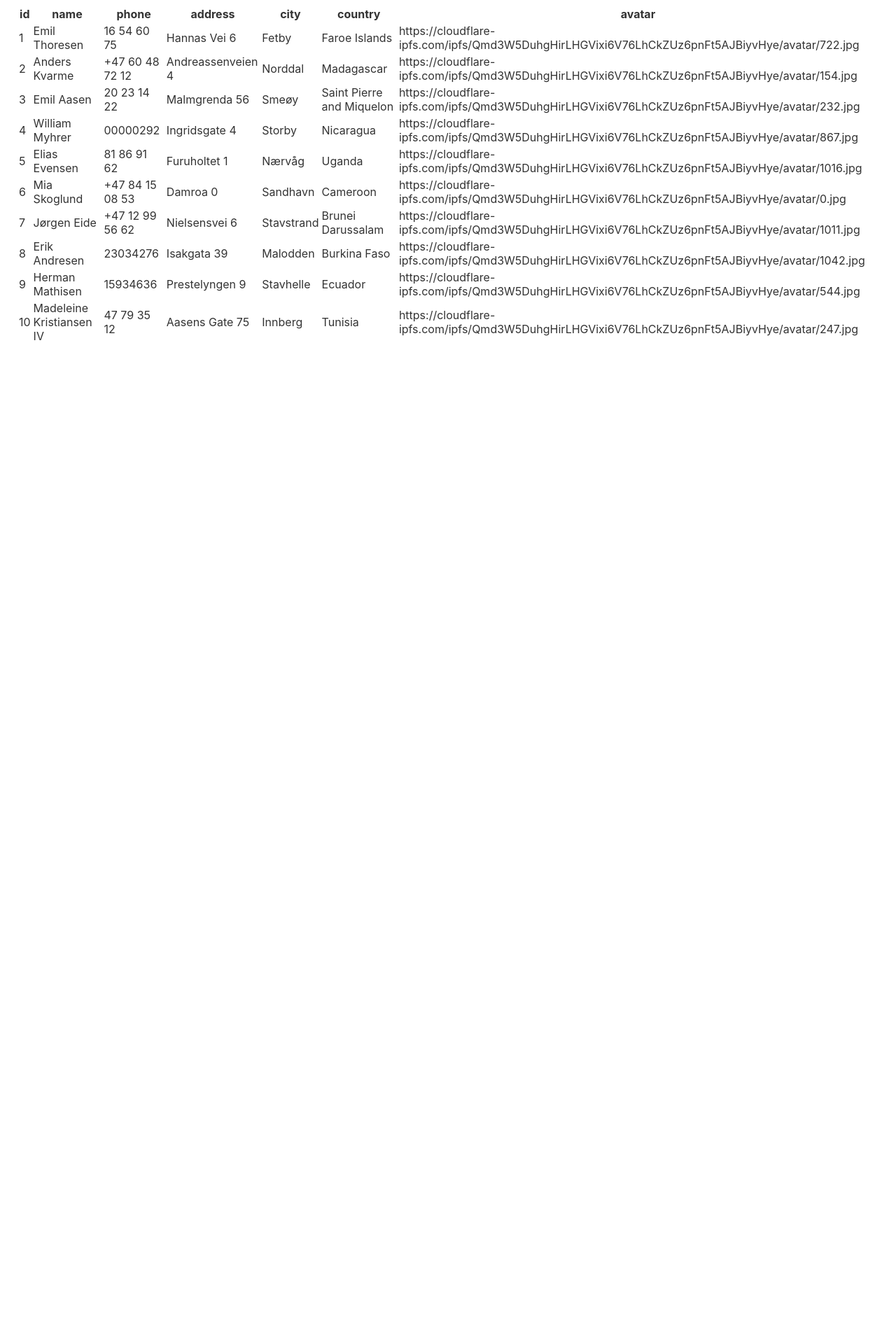
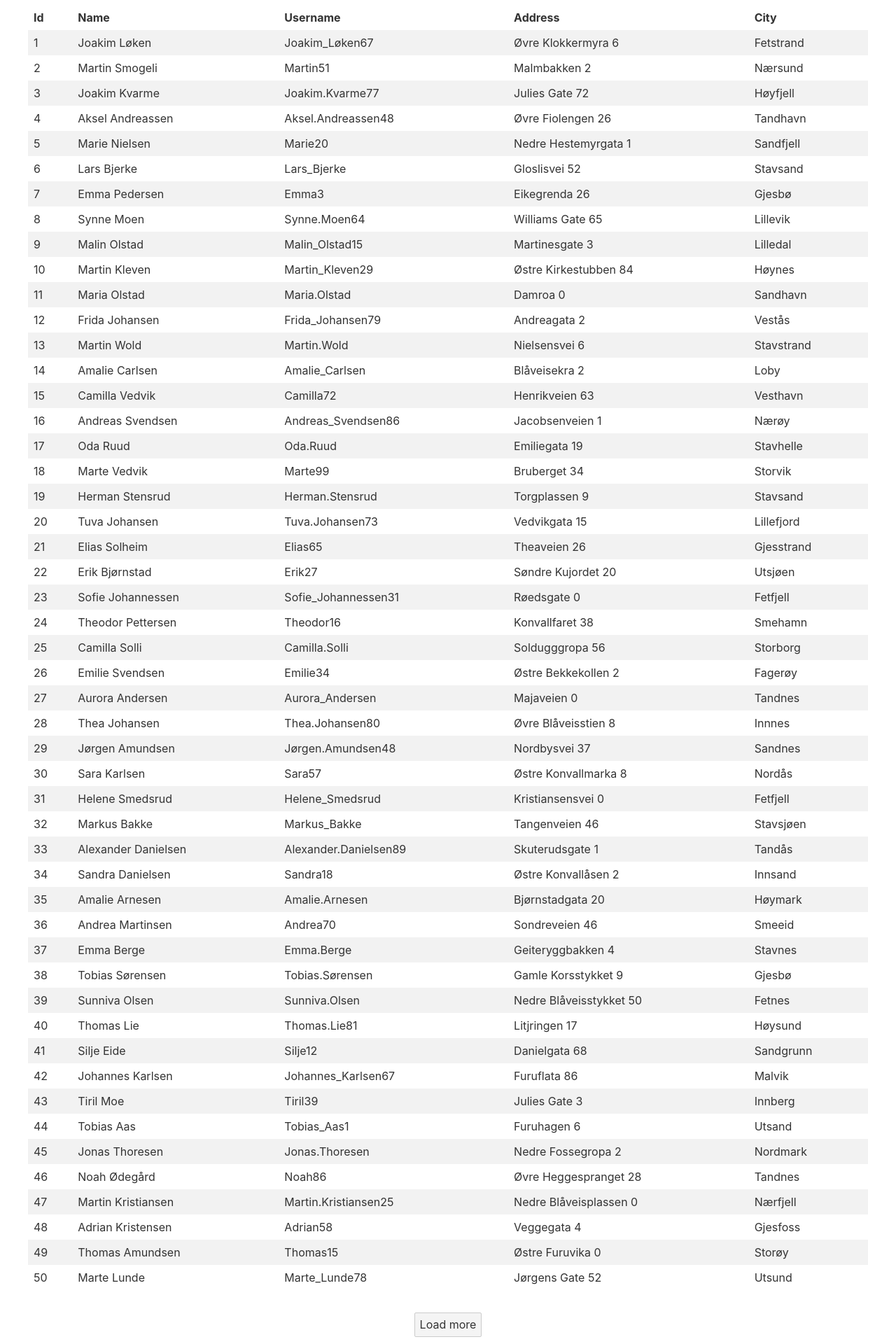
Before and after one commit to davidfrp/svelte-random-people, a Svelte app: page / in a window 1280 px wide. Shown: the part 180-2100 px from the top of the page at 70% size. Before the commit the page ends 800 px from the top, so only its background shows below. Built offline with nearby package versions, Linux system fonts and the light colour scheme.

Commit message:
Added TableHead and TableRow components.

```diff
--- a/src/App.svelte
+++ b/src/App.svelte
@@ -3,21 +3,45 @@
 	import peopleService from './services/peopleServices';
 
 	const data = peopleService();
+
+	let people = [];
+	let currentPage = 1;
+	let hasReachEnd = false;
+
+	async function handleClick() {
+		const newPeople = await data.findAllPaged(currentPage, 50);
+		if (newPeople.length > 0) {
+			people = [...people, ...newPeople];
+			currentPage++;
+		} else {
+			hasReachEnd = true;
+		}
+	}
+
+	handleClick();
 </script>
 
 <main>
-	<h1>Hi Heather!</h1>
-	{#await data.findAllPaged(1, 10)}
-		<p>...waiting</p>
-	{:then people}
-		<PeopleTable tableData={people} />
-	{/await}
+	<h1>Random people data</h1>
+	<PeopleTable tableData={people} />
+	<div id="status">
+		{#if hasReachEnd}
+			<p>No more data to load</p>
+		{:else}
+			<button on:click={handleClick}>Load more</button>
+		{/if}
+	</div>
 </main>
 
 <style>
+	#status {
+		text-align: center;
+		margin: 2rem 0;
+	}
+
 	main {
 		padding: 1em;
-		max-width: 240px;
+		max-width: 1200px;
 		margin: 0 auto;
 	}
 
@@ -28,10 +52,4 @@
 		font-size: 4em;
 		font-weight: 100;
 	}
-
-	@media (min-width: 640px) {
-		main {
-			max-width: none;
-		}
-	}
 </style>
--- a/src/components/PeopleTable.svelte
+++ b/src/components/PeopleTable.svelte
@@ -1,20 +1,21 @@
 <script>
+    import TableHead from './TableHead.svelte';
+    import TableRow from './TableRow.svelte';
     export let tableData = [];
 </script>
 
 {#if tableData.length > 0}
     <table>
-        <tr>
-            {#each Object.keys(tableData[0]) as cellData}
-                <th>{cellData}</th>
-            {/each}
-        </tr>
+        <TableHead data={tableData} />
         {#each tableData as rowData}
-            <tr>
-                {#each Object.values(rowData) as cellData}
-                    <td>{cellData}</td>
-                {/each}
-            </tr>
+            <TableRow data={rowData} />
         {/each}
     </table>
 {/if}
+
+<style>
+    table {
+        border-collapse: collapse;
+        width: 100%;
+    }
+</style>
--- /dev/null
+++ b/src/components/TableHead.svelte
@@ -0,0 +1,19 @@
+<script>
+    export let data = [];
+</script>
+
+<thead>
+    <tr>
+        {#each Object.keys(data[0]) as cellData}
+            <th>{cellData.split(/(?=[A-Z])/).join(' ')}</th>
+        {/each}
+    </tr>
+</thead>
+
+<style>
+    th {
+        text-transform: capitalize;
+        text-align: left;
+        padding: 0.5rem;
+    }
+</style>
--- /dev/null
+++ b/src/components/TableRow.svelte
@@ -0,0 +1,19 @@
+<script>
+    export let data = [];
+</script>
+
+<tr>
+    {#each Object.values(data) as cellData}
+        <td>{cellData}</td>
+    {/each}
+</tr>
+
+<style>
+    tr:nth-child(even) {
+        background-color: #f2f2f2
+    }
+
+    td {
+        padding: 0.5rem;
+    }
+</style>
--- a/src/services/peopleServices.js
+++ b/src/services/peopleServices.js
@@ -1,39 +1,36 @@
-import { faker } from '@faker-js/faker';
+import { faker } from "@faker-js/faker";
 
-faker.locale = 'nb_NO';
+faker.locale = "nb_NO";
 
 function peopleService() {
-
     const result = new Promise((resolve, reject) => {
         const people = [];
         for (let i = 1; i <= 1000; i++) {
+            const firstName = faker.name.firstName();
+            const lastName = faker.name.lastName();
+
             people.push({
                 id: i,
-                name: faker.name.findName(),
-                phone: faker.phone.phoneNumber(),
+                name: `${firstName} ${lastName}`,
+                username: faker.internet.userName(firstName, lastName),
                 address: faker.address.streetAddress(),
-                city: faker.address.city(),
-                country: faker.address.country(),
-                avatar: faker.image.avatar()
+                city: faker.address.city()
             });
         }
         setTimeout(() => {
             resolve(people);
-        }, 2000);
+        }, 1000);
     });
 
     return {
         findAll: () => result,
-        findById: (id) => result.then(people =>
-            people.find(person => person.id === id)
-        ),
+        findById: (id) =>
+            result.then((people) => people.find((person) => person.id === id)),
         findAllPaged: (page, perPage) => {
             const start = (page - 1) * perPage;
             const end = start + perPage;
-            return result.then(people =>
-                people.slice(start, end)
-            );
-        }
+            return result.then((people) => people.slice(start, end));
+        },
     };
 }
 
```
Also changed, not shown: src/components/LoadingIcon.svelte (added, +16 -0 lines).
